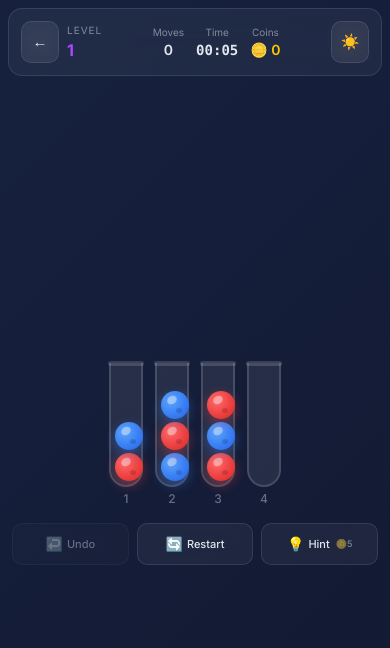
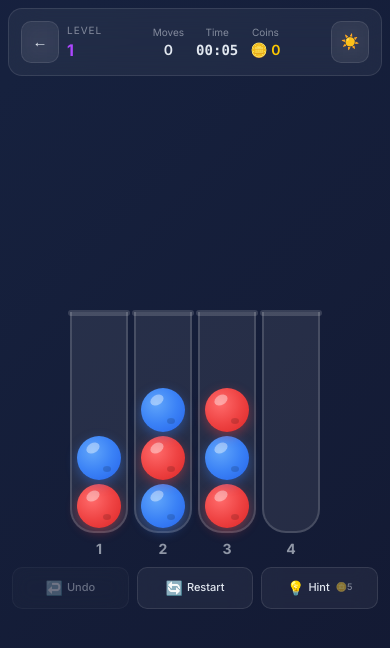
Before and after one commit to Harshittiwari73/BallSortGame, a React (Vite) app in the folder frontend/: page /game in a window 390 px wide. Shown: the top 648 px of the page. Built offline with nearby package versions, Linux system fonts and the light colour scheme.

Commit message:
fixed design build

```diff
--- a/frontend/src/components/GameBoard.tsx
+++ b/frontend/src/components/GameBoard.tsx
@@ -27,12 +27,12 @@ const GameBoard: React.FC = () => {
 
   return (
     <motion.div
-      className="flex justify-center items-center w-full px-2 sm:px-4 py-4 sm:py-8 overflow-x-hidden"
+      className="flex justify-center items-center w-full px-1 sm:px-4 py-2 sm:py-6 overflow-x-hidden"
       initial={{ opacity: 0 }}
       animate={{ opacity: 1 }}
       transition={{ duration: 0.5 }}
     >
-      <div className={`grid ${gridCols} gap-2 sm:gap-4 md:gap-5 lg:gap-6 max-w-full`}>
+      <div className={`grid ${gridCols} gap-1.5 sm:gap-4 md:gap-5 lg:gap-6 max-w-full`}>
         {tubes.map((tube, index) => {
           const isValidTarget = selectedTube !== null && selectedTube !== index && isValidMove(tubes, selectedTube, index);
 
--- a/frontend/src/components/GameControls.tsx
+++ b/frontend/src/components/GameControls.tsx
@@ -38,7 +38,7 @@ const GameControls: React.FC = () => {
     >
       {/* Undo */}
       <motion.button
-        className="btn-secondary flex-1 flex items-center justify-center gap-1 sm:gap-2 px-2 sm:px-4 py-2 sm:py-3 min-h-[44px] text-xs sm:text-sm font-medium"
+        className="btn-secondary flex-1 flex items-center justify-center gap-1 sm:gap-2 px-1 sm:px-4 py-3 sm:py-3 min-h-[48px] text-sm sm:text-sm font-bold"
         onClick={handleUndo}
         disabled={history.length === 0}
         whileHover={{ scale: 1.05 }}
@@ -51,7 +51,7 @@ const GameControls: React.FC = () => {
 
       {/* Restart */}
       <motion.button
-        className="btn-secondary flex-1 flex items-center justify-center gap-1 sm:gap-2 px-2 sm:px-4 py-2 sm:py-3 min-h-[44px] text-xs sm:text-sm font-medium"
+        className="btn-secondary flex-1 flex items-center justify-center gap-1 sm:gap-2 px-1 sm:px-4 py-3 sm:py-3 min-h-[48px] text-sm sm:text-sm font-bold"
         onClick={handleRestart}
         whileHover={{ scale: 1.05 }}
         whileTap={{ scale: 0.95 }}
@@ -62,7 +62,7 @@ const GameControls: React.FC = () => {
 
       {/* Hint */}
       <motion.button
-        className="btn-secondary flex-1 flex items-center justify-center gap-1 sm:gap-2 px-2 sm:px-4 py-2 sm:py-3 min-h-[44px] text-xs sm:text-sm font-medium"
+        className="btn-secondary flex-1 flex items-center justify-center gap-1 sm:gap-2 px-1 sm:px-4 py-3 sm:py-3 min-h-[48px] text-sm sm:text-sm font-bold"
         onClick={handleHint}
         whileHover={{ scale: 1.05 }}
         whileTap={{ scale: 0.95 }}
--- a/frontend/src/components/Tube.tsx
+++ b/frontend/src/components/Tube.tsx
@@ -50,8 +50,6 @@ const Tube: React.FC<TubeProps> = ({ balls, index, isSelected, isValidTarget, is
                 key={`floating-${i}`}
                 className={`ball ball-${topColor} ball-floating`}
                 style={{
-                  width: 36,
-                  height: 36,
                   marginBottom: -8 // Stagger them slightly
                 }}
                 initial={{ y: 20, opacity: 0 }}
@@ -123,7 +121,7 @@ const Tube: React.FC<TubeProps> = ({ balls, index, isSelected, isValidTarget, is
       </div>
 
       {/* Tube number label */}
-      <span className="text-xs mt-1 opacity-40 font-medium">{index + 1}</span>
+      <span className="text-sm sm:text-xs mt-1.5 sm:mt-1 opacity-60 font-bold">{index + 1}</span>
 
       {/* Complete checkmark */}
       {isComplete && (
--- a/frontend/src/index.css
+++ b/frontend/src/index.css
@@ -86,8 +86,8 @@ body {
 /* Tube styling */
 .tube-container {
   position: relative;
-  width: 56px;
-  min-height: 200px;
+  width: 60px;
+  min-height: 250px;
   display: flex;
   flex-direction: column;
   justify-content: flex-end;
@@ -97,16 +97,16 @@ body {
 }
 
 .tube {
-  width: 52px;
+  width: 60px;
   background: var(--tube-bg);
   border: 2px solid var(--tube-border);
   border-top: none;
-  border-radius: 0 0 24px 24px;
+  border-radius: 0 0 26px 26px;
   padding: 4px;
   display: flex;
   flex-direction: column-reverse;
-  gap: 3px;
-  min-height: 180px;
+  gap: 4px;
+  min-height: 220px;
   position: relative;
   transition: all 0.4s cubic-bezier(0.16, 1, 0.3, 1);
 }
@@ -153,8 +153,8 @@ body {
 
 /* Ball styling */
 .ball {
-  width: 40px;
-  height: 40px;
+  width: 44px;
+  height: 44px;
   border-radius: 50%;
   position: relative;
   transition: all 0.3s cubic-bezier(0.4, 0, 0.2, 1);
@@ -507,21 +507,36 @@ body {
     overflow-x: hidden;
   }
 
-  /* Tube sizing - smaller on mobile */
+  /* Tube sizing - precisely calculated for tablet */
   .tube-container {
-    width: 44px;
-    min-height: 160px;
+    width: 56px;
+    min-height: 230px;
   }
 
   .tube {
-    width: 40px;
-    min-height: 144px;
+    width: 56px;
+    min-height: 202px;
+    padding: 4px;
+    border-width: 2px;
+    gap: 4px;
   }
 
-  /* Ball sizing - slightly smaller on mobile */
+  .tube::before {
+    left: -4px; right: -4px; height: 6px;
+  }
+
+  /* Ball sizing - perfectly balanced */
   .ball {
-    width: 32px;
-    height: 32px;
+    width: 40px;
+    height: 40px;
+  }
+
+  .ball::before {
+    top: 6px; left: 8px; width: 14px; height: 10px;
+  }
+
+  .ball::after {
+    bottom: 8px; right: 10px; width: 8px; height: 6px;
   }
 
   /* Button touch targets - minimum 44px height for touch */
@@ -605,41 +620,45 @@ body {
    MOBILE RESPONSIVE - 480px and below (small phones)
    ============================================ */
 @media (max-width: 480px) {
-  /* Tube sizing - smallest on tiny phones */
+  /* Tube sizing - perfectly optimized for small phones */
   .tube-container {
-    width: 38px;
-    min-height: 140px;
+    width: 58px;
+    min-height: 245px;
   }
 
   .tube {
-    width: 34px;
-    min-height: 124px;
+    width: 58px;
+    min-height: 221px;
+    padding: 3px;
+    border-width: 2px;
+    gap: 4px;
+    border-radius: 0 0 24px 24px;
   }
 
   .tube::before {
-    left: -3px;
-    right: -3px;
-    height: 5px;
+    left: -4px;
+    right: -4px;
+    height: 6px;
   }
 
-  /* Ball sizing - smallest */
+  /* Ball sizing - PROPORTIONALLY FITTED */
   .ball {
-    width: 28px;
-    height: 28px;
+    width: 44px;
+    height: 44px;
   }
 
   .ball::before {
-    width: 10px;
-    height: 8px;
-    top: 5px;
-    left: 6px;
+    width: 14px;
+    height: 10px;
+    top: 7px;
+    left: 9px;
   }
 
   .ball::after {
-    width: 6px;
-    height: 5px;
-    bottom: 6px;
-    right: 7px;
+    width: 8px;
+    height: 6px;
+    bottom: 8px;
+    right: 10px;
   }
 
   /* Buttons - smaller text but keep touch-friendly height */
```
